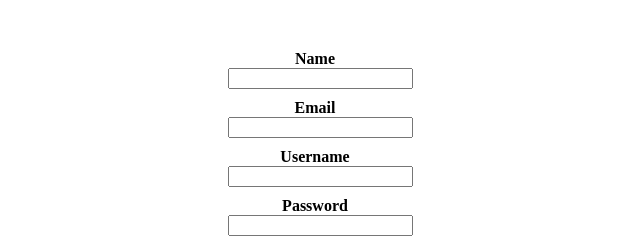
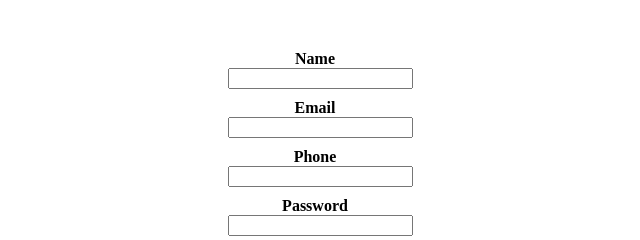
Before and after one commit to ranjitkaj/spredsheet_data, a plain HTML site: page index.html in a window 1280 px wide. Shown: the top 240 px of the page, 320-960 px from the left. Drawn offline with Linux system fonts and the light colour scheme.

Commit message:
Update index.html

```diff
--- a/index.html
+++ b/index.html
@@ -38,8 +38,8 @@
         <input type="text" name="name">
         <label for="email">Email</label>
         <input type="text" name="email">
-        <label for="username">Username</label>
-        <input type="text" name="username" >
+        <label for="username">Phone</label>
+        <input type="number" name="username" >
         <label for="password">Password</label>
         <input type="password" name="password">
         <input type="submit">
```
